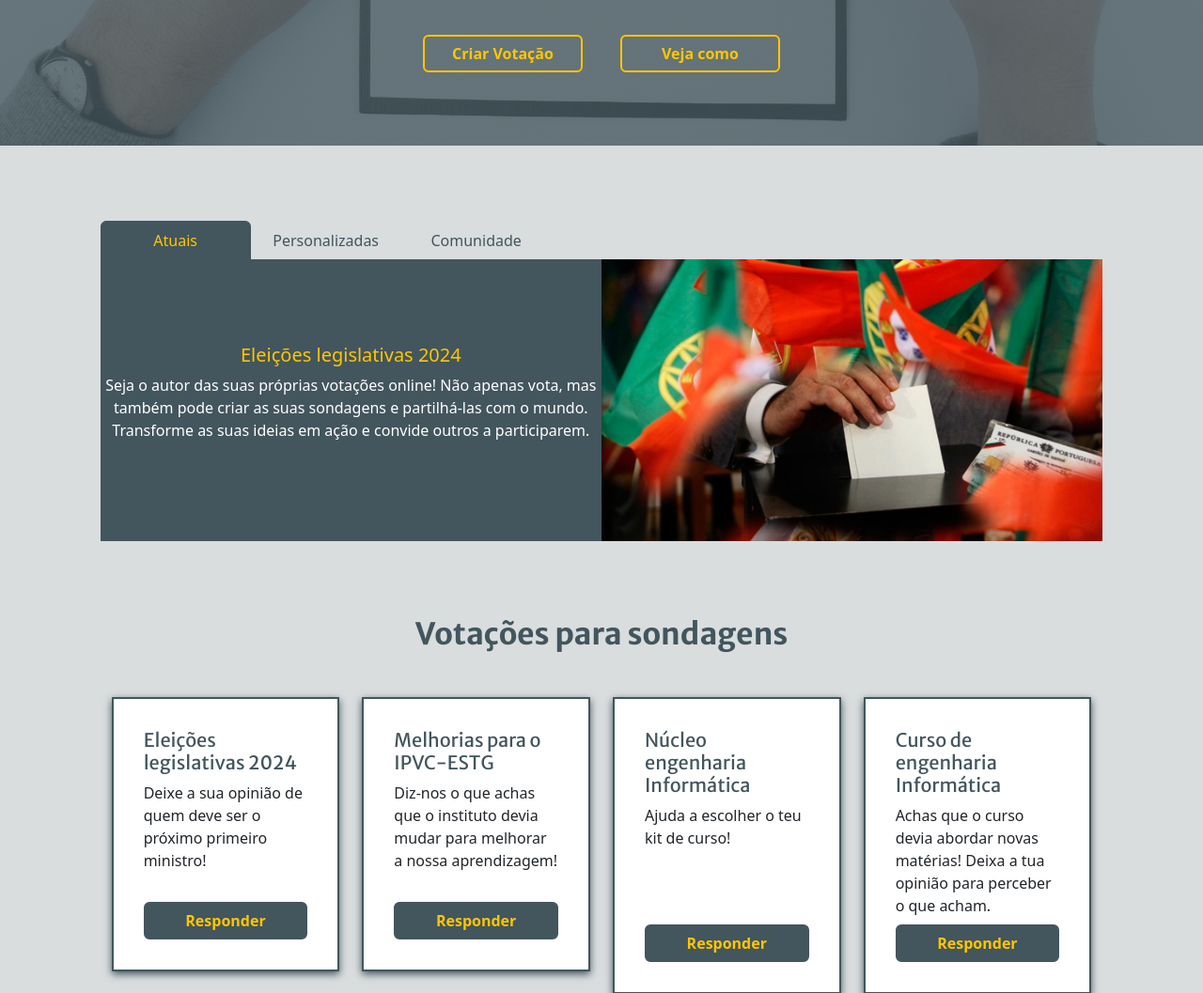
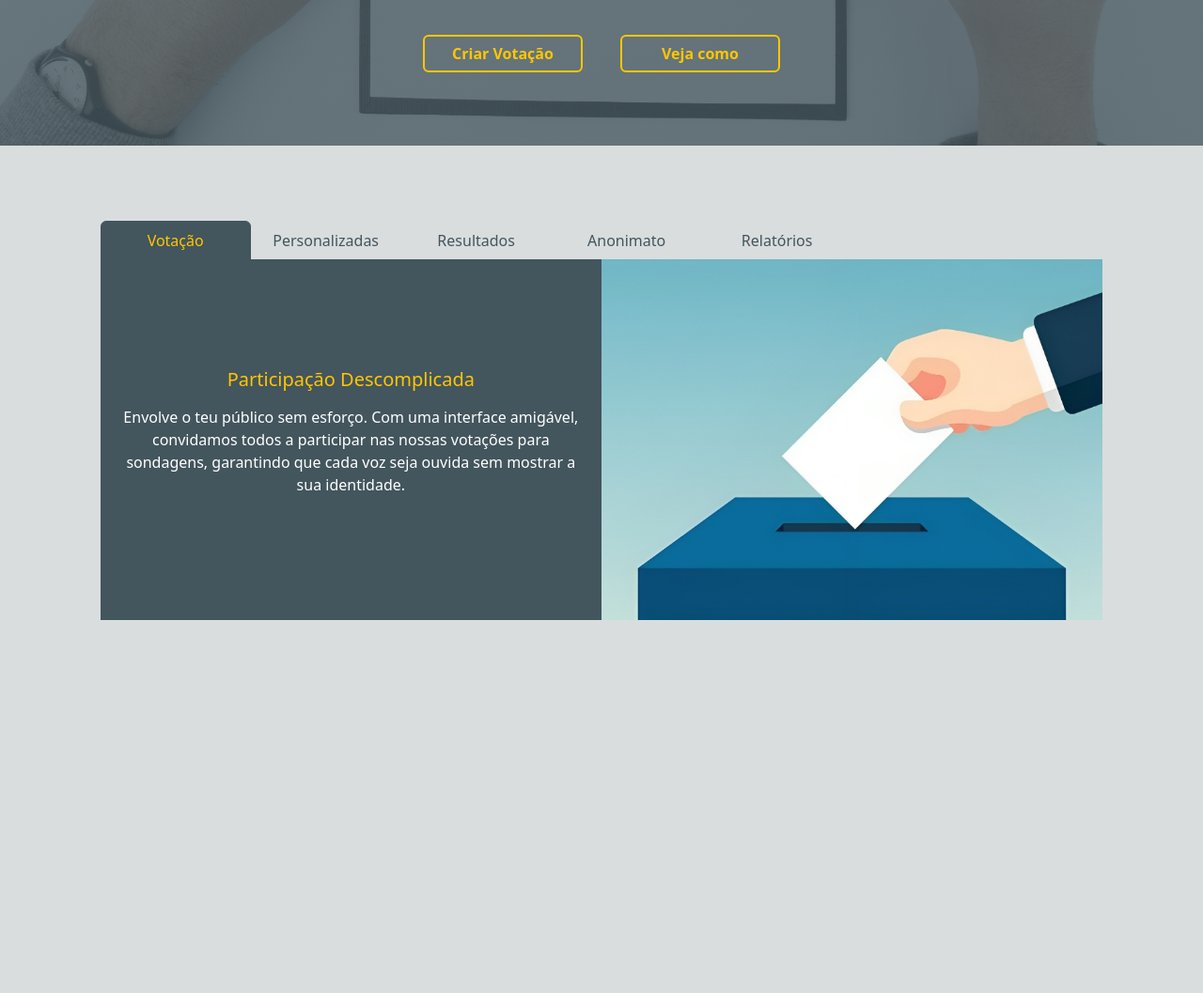
Before and after one commit to Ciclista26/Trabalho_SIR, a PHP site: page / in a window 1280 px wide. Shown: the part 645-1702 px from the top of the page at 94% size. Run offline with PHP 8.4, Linux system fonts and the light colour scheme.

Commit message:
ultimos upgrades

```diff
--- a/css/style.css
+++ b/css/style.css
@@ -232,6 +232,12 @@
         border: 0;
     }
 
+    .infos img {
+        width: 100%;
+        height: 24rem;
+        object-fit: cover;
+      }
+
     /* sondagens */
     .sondagens .card-text{
         display: block;
@@ -393,7 +399,7 @@
 
     /* Works on Chrome, Edge, and Safari */
     *::-webkit-scrollbar {
-        width: 10px;
+        width: 0px;
     }
 
     *::-webkit-scrollbar-track {
--- a/index.html
+++ b/index.html
@@ -91,7 +91,7 @@
                 <ul class="nav nav-tabs" id="infos" role="tablist">
                     <li class="nav-item" role="presentation">
                         <a class="nav-link active" id="btntab-1" data-mdb-toggle="tab" role="tab" aria-controls="tabs-1"
-                            aria-selected="true">Atuais</a>
+                            aria-selected="true">Votação</a>
                     </li>
                     <li class="nav-item" role="presentation">
                         <a class="nav-link" id="btntab-2" data-mdb-toggle="tab" role="tab" aria-controls="tabs-2"
@@ -99,7 +99,15 @@
                     </li>
                     <li class="nav-item" role="presentation">
                         <a class="nav-link" id="btntab-3" data-mdb-toggle="tab" role="tab" aria-controls="tabs-3"
-                            aria-selected="false">Comunidade</a>
+                            aria-selected="false">Resultados</a>
+                    </li>
+                    <li class="nav-item" role="presentation">
+                        <a class="nav-link" id="btntab-4" data-mdb-toggle="tab" role="tab" aria-controls="tabs-4"
+                            aria-selected="false">Anonimato</a>
+                    </li>
+                    <li class="nav-item" role="presentation">
+                        <a class="nav-link" id="btntab-5" data-mdb-toggle="tab" role="tab" aria-controls="tabs-5"
+                            aria-selected="false">Relatórios</a>
                     </li>
                 </ul>
                 <!-- Tabs navs -->
@@ -108,35 +116,55 @@
                 <div class="tab-content p-0" id="infos-content">
                     <div class="tab-pane fade d-md-flex text-content align-items-center justify-content-center text-center show active"
                         id="tabs-1" role="tabpanel" aria-labelledby="tab-1">
-                        <div class="col-md-6 ">
-                            <h5 class="card-title-yellow">Eleições legislativas 2024</h5>
-                            <p class="text-white">Seja o autor das suas próprias votações online! Não apenas vota, mas
-                                também
-                                pode criar as suas sondagens e partilhá-las com o mundo. Transforme as suas ideias em
-                                ação e convide outros a participarem.</< /p>
+                        <div class="col-md-6 p-4">
+                            <h5 class="card-title-yellow mb-3">Participação Descomplicada</h5>
+                            <p class="text-white">Envolve o teu público sem esforço. Com uma interface amigável,
+                                convidamos todos a participar nas nossas votações para sondagens, garantindo que cada
+                                voz seja ouvida sem mostrar a sua identidade.
+                            </p>
                         </div>
                         <div class="col-lg-6">
-                            <img src="./assets/image/legislativas2023.jpg" alt="teamworker" width="100%" height="auto">
+                            <img src="./assets/image/voto.jpg" alt="teamworker">
                         </div>
                     </div>
-                    <div class="tab-pane fade d-flex d-none text-content align-items-center justify-content-center text-center"
+                    <div class="tab-pane fade d-md-flex d-none text-content align-items-center justify-content-center text-center"
                         id="tabs-2" role="tabpanel" aria-labelledby="tab-2">
-                        <div class="col-md-6">
-                            <h5 class="card-title-yellow">Crie sondagens á sua medida</h5>
-                            <p class="text-white">...</p>
+                        <div class="col-md-6 p-4">
+                            <h5 class="card-title-yellow mb-3">Votações Personalizadas</h5>
+                            <p class="text-white">Crie votações personalizadas de acordo com as suas necessidades. Seja para decidir sobre o destino do próximo encontro ou escolher o melhor design para um projeto, o VotaCerto está aqui para tornar o processo simples e eficiente.</p>
                         </div>
                         <div class="col-md-6">
-                            <img src="./assets/image/legislativas2023.jpg" alt="teamworker" width="100%" height="auto">
+                            <img src="./assets/image/personalizada.jpg" alt="teamworker">
                         </div>
                     </div>
-                    <div class="tab-pane fade d-flex d-none text-content align-items-center justify-content-center text-center"
+                    <div class="tab-pane fade d-md-flex d-none text-content align-items-center justify-content-center text-center"
                         id="tabs-3" role="tabpanel" aria-labelledby="tab-3">
-                        <div class="col-md-6">
-                            <h5 class="card-title-yellow">Explore sondagens de comunidade</h5>
-                            <p class="text-white">...</p>
+                        <div class="col-md-6 p-4">
+                            <h5 class="card-title-yellow mb-3">Resultados em Tempo Real</h5>
+                            <p class="text-white">Acompanha os resultados instantaneamente. Com a nossa tecnologia avançada, os resultados das votações são exibidos em tempo real, proporcionando transparência e insights imediatos.</p>
                         </div>
                         <div class="col-md-6">
-                            <img src="./assets/image/legislativas2023.jpg" alt="teamworker" width="100%" height="auto">
+                            <img src="./assets/image/resultado.png" alt="teamworker">
+                        </div>
+                    </div>
+                    <div class="tab-pane fade d-md-flex d-none text-content align-items-center justify-content-center text-center"
+                        id="tabs-4" role="tabpanel" aria-labelledby="tab-4">
+                        <div class="col-md-6 p-4">
+                            <h5 class="card-title-yellow mb-3">Anonimato Respeitado</h5>
+                            <p class="text-white">Respeitamos a tua privacidade. Oferecemos opções para votação anónima, garantindo que as opiniões sejam expressas sem qualquer receio.</p>
+                        </div>
+                        <div class="col-md-6">
+                            <img src="./assets/image/anonimo.jpg" alt="teamworker" >
+                        </div>
+                    </div>
+                    <div class="tab-pane fade d-md-flex d-none text-content align-items-center justify-content-center text-center"
+                        id="tabs-5" role="tabpanel" aria-labelledby="tab-5">
+                        <div class="col-md-6 p-4">
+                            <h5 class="card-title-yellow mb-3">Relatórios Detalhados</h5>
+                            <p class="text-white">Fornece relatórios detalhados pós-votação, incluindo análises estatísticas e gráficos que facilitam a compreensão dos resultados e auxiliam na tomada de decisões informadas.</p>
+                        </div>
+                        <div class="col-md-6">
+                            <img src="./assets/image/relatorio.jpg" alt="teamworker" >
                         </div>
                     </div>
                 </div>
@@ -178,7 +206,8 @@
                                 <h5>Melhorias para o IPVC-ESTG</h5>
                             </div>
                             <div class="card-text">
-                                <p>Diz-nos o que achas que o instituto devia mudar para melhorar a nossa aprendizagem!</p>
+                                <p>Diz-nos o que achas que o instituto devia mudar para melhorar a nossa aprendizagem!
+                                </p>
                             </div>
                             <div class="card-btn">
                                 <a class="btn w-100 btn-secondary" href="#" role="button">Responder</a>
@@ -208,7 +237,8 @@
                                 <h5>Curso de engenharia Informática</h5>
                             </div>
                             <div class="card-text">
-                                <p>Achas que o curso devia abordar novas matérias! Deixa a tua opinião para perceber o que acham.</p>
+                                <p>Achas que o curso devia abordar novas matérias! Deixa a tua opinião para perceber o
+                                    que acham.</p>
                             </div>
                             <div class="card-btn">
                                 <a class="btn w-100 btn-secondary" href="#" role="button">Responder</a>
--- a/js/scripts.js
+++ b/js/scripts.js
@@ -43,7 +43,7 @@ window.addEventListener("DOMContentLoaded", (event) => {
   const tabs = [];
   const btntabs = [];
 
-  for (let i = 1; i <= 3; i++) {
+  for (let i = 1; i <= 5; i++) {
     const tab = document.getElementById(`tabs-${i}`);
     const btnTab = document.getElementById(`btntab-${i}`);
     tabs.push(tab);
@@ -51,11 +51,11 @@ window.addEventListener("DOMContentLoaded", (event) => {
 
     btnTab.addEventListener("click", () => {
       btntabs.forEach((btn) => btn.classList.remove("active"));
-      tabs.forEach((tab) => tab.classList.remove("show", "active"));
+      tabs.forEach((tab) => tab.classList.remove("show", "active", "d-md-flex"));
       tabs.forEach((tab) => tab.classList.add("d-none"));
 
       btnTab.classList.add("active");
-      tab.classList.add("show", "active");
+      tab.classList.add("show", "active", "d-md-flex");
       tab.classList.remove("d-none");
     });
   }
```
Also changed, not shown: assets/image/anonimo.jpg (added), assets/image/personalizada.jpg (added), assets/image/relatorio.jpg (added), assets/image/resultado.png (added), assets/image/voto.jpg (added).
